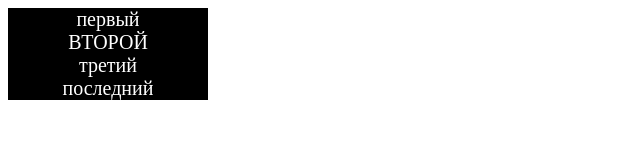
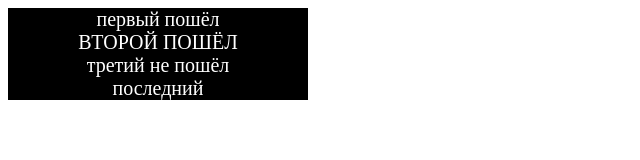
Before and after one commit to PavelLopato/FD3-Lopato, a React app in the folder br2jsx/: page / in a window 1280 px wide. Shown: the whole page, without its empty margins (0-640 px from the left). Built offline with nearby package versions, Linux system fonts and the light colour scheme.

Commit message:
homework

```diff
--- a/br2jsx/App.js
+++ b/br2jsx/App.js
@@ -3,7 +3,7 @@ import ReactDOM from 'react-dom';
 
 import Br2jsx from './components/Br2jsx';
 
-let textStr="первый<br>ВТОРОЙ<br/>третий<br />последний";
+let textStr="первый пошёл<br>ВТОРОЙ ПОШЁЛ<br/>третий не пошёл<br />последний";
 
 ReactDOM.render(
     <Br2jsx text={textStr} />
--- a/br2jsx/components/br2jsx.css
+++ b/br2jsx/components/br2jsx.css
@@ -2,6 +2,6 @@
     background-color: black;
     color: white;
     text-align: center;
-    width: 200px;
+    width: 300px;
     font-size: 20px;
 }
--- a/br2jsx/components/br2jsx.js
+++ b/br2jsx/components/br2jsx.js
@@ -11,7 +11,7 @@ class Br2jsx extends React.Component {
 
     render () {
 
-      const textArray = this.props.text.match(/[а-я]+/gi);
+      const textArray = this.props.text.split(/<br *\/?>+/gi);
       const textNew = [];
       textArray.forEach((element, i) => {
           if (i) {
```
